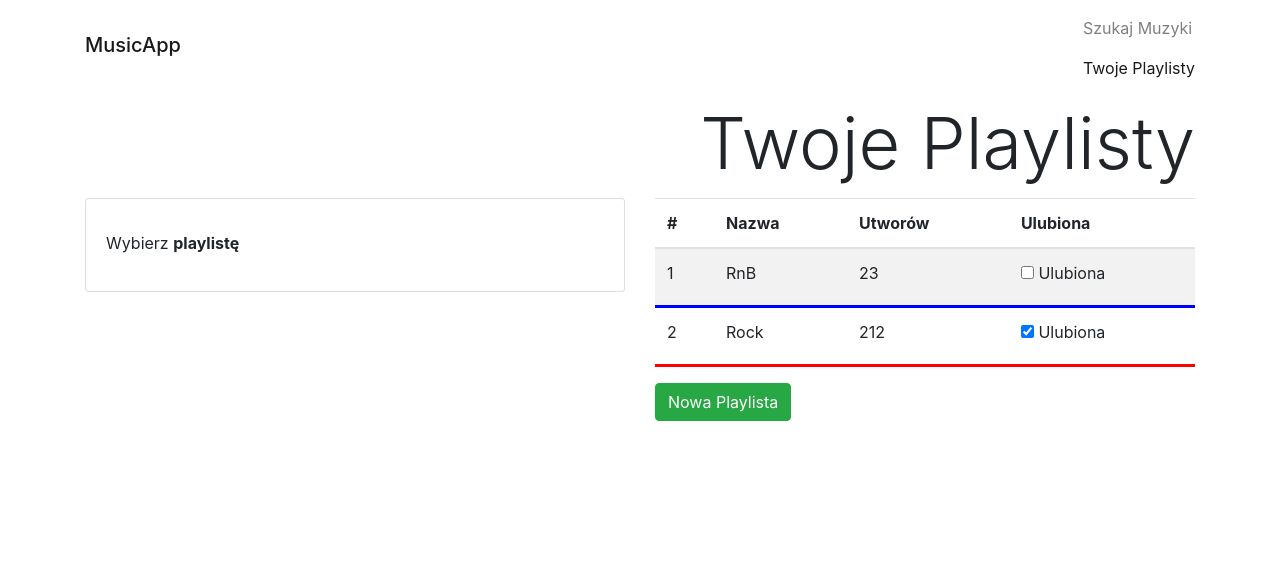
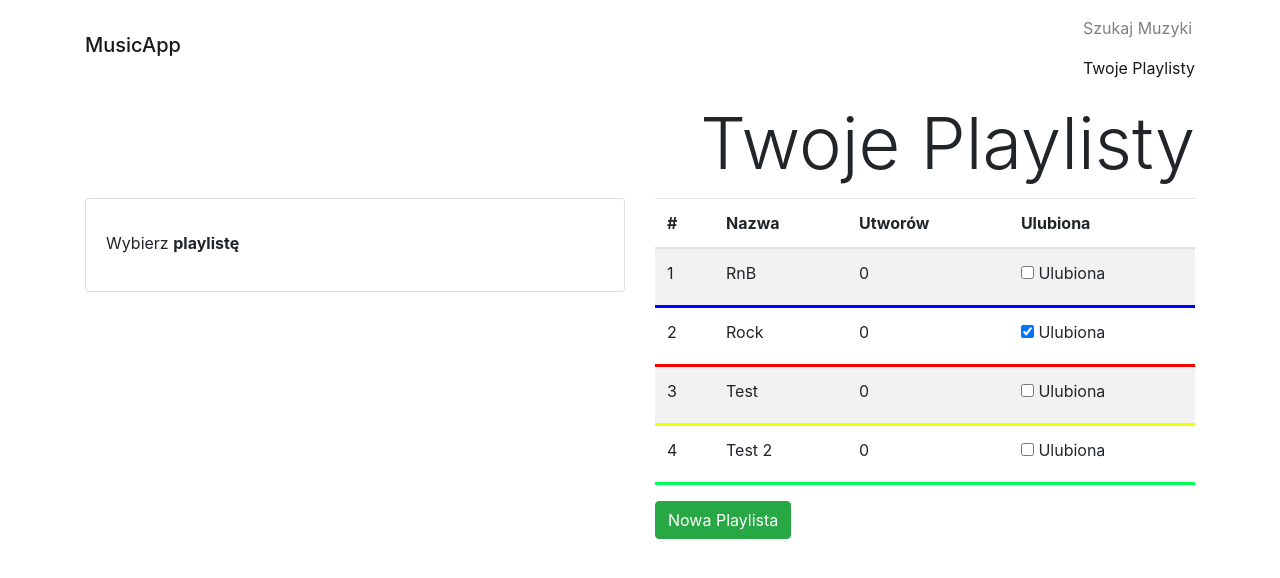
Before and after one commit to gosia-straszewska/music-app, an Angular app: page /playlist in a window 1280 px wide. Shown: the top 578 px of the page. Built offline with nearby package versions, Linux system fonts and the light colour scheme; data requests are answered from the project's data file; sample sign-in values are in the browser's storage.

Commit message:
json server & refactor

```diff
--- /dev/null
+++ b/db.json
@@ -0,0 +1,32 @@
+{
+  "playlists": [{
+      "id": 1,
+      "name": "RnB",
+      "tracks": [],
+      "color": "#0000FF",
+      "favourite": 0
+    },
+    {
+      "id": 2,
+      "name": "Rock",
+      "tracks": [],
+      "color": "#FF0000",
+      "favourite": 1
+    },
+    {
+      "name": "Test",
+      "tracks": [],
+      "color": "#f2ff00",
+      "favourite": false,
+      "id": 3
+    },
+    {
+      "name": "Test 2",
+      "tracks": [],
+      "color": "#00ff55",
+      "favourite": false,
+      "category": "Inna",
+      "id": 4
+    }
+  ]
+}
--- a/package.json
+++ b/package.json
@@ -21,6 +21,7 @@
     "@angular/router": "~10.1.2",
     "bootstrap": "^4.5.2",
     "jquery": "^3.5.1",
+    "json-server-reset": "^1.3.0",
     "rxjs": "~6.6.0",
     "tslib": "^2.0.0",
     "zone.js": "~0.10.2"
--- a/src/app/auth.service.ts
+++ b/src/app/auth.service.ts
@@ -40,7 +40,7 @@ export class AuthService {
     console.log(this.token);
     return this.token;
   }
-// DO ĆWICZENIA POBIERANIA DANYCH Z API
+  // DO ĆWICZENIA POBIERANIA DANYCH Z API
 
   // getData(): any {
   //   const httpOptions = {
@@ -54,7 +54,7 @@ export class AuthService {
   //   };
 
   //   return this.http.get('https://api.spotify.com/v1/albums/4aawyAB9vmqN3uQ7FjRGTy?market=ES', httpOptions)
-  //         .subscribe(res => console.log(res));
+  //         ribe(res => console.log(res));
   // }
 
   authorize(): void {
--- a/src/app/playlists/playlist-detail.component.ts
+++ b/src/app/playlists/playlist-detail.component.ts
@@ -1,6 +1,6 @@
 import { Component, OnInit, Input, Output, EventEmitter } from '@angular/core';
 import { ActivatedRoute, Router } from '@angular/router';
-import { PlaylistsService } from './playlists.service';
+import { PlaylistsService, Playlist } from './playlists.service';
 
 @Component({
   selector: 'app-playlist-detail',
@@ -40,7 +40,11 @@ export class PlaylistDetailComponent implements OnInit {
       // tslint:disable-next-line: radix
       const id = parseInt(params.id);
       if (id) {
-        this.playlist = this.playlistsService.getPlaylist(id);
+        this.playlistsService.getPlaylist(id)
+        .subscribe( (playlist: Playlist) => {
+          this.playlist = playlist;
+        });
+        // this.playlist = Object.assign({}, playlist); // <--- KOPIA DO EDYCJI FORMULARZA
       }
     }
     );
--- a/src/app/playlists/playlist-form.component.ts
+++ b/src/app/playlists/playlist-form.component.ts
@@ -1,6 +1,6 @@
 import { Component, EventEmitter, Input, OnInit, Output } from '@angular/core';
 import { ActivatedRoute, ChildActivationStart, Router } from '@angular/router';
-import { PlaylistsService } from './playlists.service';
+import { PlaylistsService, Playlist } from './playlists.service';
 
 @Component({
   selector: 'app-playlist-form',
@@ -66,8 +66,11 @@ export class PlaylistFormComponent implements OnInit {
     if (!valid) {
       return;
     }
-    this.playlistsService.savePlaylist(playlist);
-    this.router.navigate(['playlist', playlist.id ]);
+    this.playlistsService.savePlaylist(playlist)
+    // tslint:disable-next-line: no-shadowed-variable
+    .subscribe( playlist => {
+      this.router.navigate(['playlist', playlist.id ]);
+    });
   }
 
   constructor(private activeRoute: ActivatedRoute,
@@ -79,8 +82,11 @@ export class PlaylistFormComponent implements OnInit {
       // tslint:disable-next-line: radix
       const id = parseInt(params.id);
       if (id) {
-        const playlist = this.playlistsService.getPlaylist(id);
-        this.playlist = Object.assign({}, playlist); // <--- KOPIA DO EDYCJI FORMULARZA
+        this.playlistsService.getPlaylist(id)
+        .subscribe( (playlist: Playlist) => {
+          this.playlist = playlist;
+          this.playlist = Object.assign({}, playlist); // <--- KOPIA DO EDYCJI FORMULARZA
+        });
       } else {
         this.playlist = this.playlistsService.createPlaylist();
       }
--- a/src/app/playlists/playlists-list.component.ts
+++ b/src/app/playlists/playlists-list.component.ts
@@ -1,4 +1,5 @@
-import { Component, Input, OnInit, Output, EventEmitter } from '@angular/core';
+import { Component, OnInit } from '@angular/core';
+import { PlaylistsService, Playlist } from './playlists.service';
 
 @Component({
   selector: 'app-playlists-list',
@@ -19,7 +20,7 @@ import { Component, Input, OnInit, Output, EventEmitter } from '@angular/core';
         [routerLink]=[playlist.id]>
           <td> {{ i + 1 }} </td>
           <td> {{ playlist.name }} </td>
-          <td> {{ playlist.tracks }} </td>
+          <td> {{ playlist.tracks.length }} </td>
           <td>
             <label><input type="checkbox" [(ngModel)]="playlist.favourite" (click)="$event.stopPropagation()">
             Ulubiona</label>
@@ -35,21 +36,16 @@ import { Component, Input, OnInit, Output, EventEmitter } from '@angular/core';
   `]
 })
 export class PlaylistsListComponent implements OnInit {
-  @Input()
-  playlists;
 
-  @Input()
-  selected;
+  playlists: Playlist[];
 
-  @Output()
-  selectedPlaylist = new EventEmitter<any>();
-
-  select(playlist): void {
-    this.selectedPlaylist.emit(playlist);
-  }
-  constructor() { }
+  constructor( private playlistsService: PlaylistsService) { }
 
   ngOnInit(): void {
+    this.playlistsService.getPlaylistsStrem()
+    .subscribe( (playlists: Playlist[]) => {
+      this.playlists = playlists;
+    });
   }
 
 }
--- a/src/app/playlists/playlists.component.html
+++ b/src/app/playlists/playlists.component.html
@@ -28,8 +28,7 @@
     </div>
     <div class="col">
 
-      <app-playlists-list (selectedPlaylist)="select($event)" [playlists]="playlists" [selected]="selected">
-      </app-playlists-list>
+      <app-playlists-list></app-playlists-list>
 
       <div class="form-group">
         <button class="btn btn-success float-xs-right" [routerLink]="['new']">Nowa Playlista</button>
--- a/src/app/playlists/playlists.component.ts
+++ b/src/app/playlists/playlists.component.ts
@@ -7,40 +7,11 @@ import { PlaylistsService } from './playlists.service';
   styleUrls: ['./playlists.component.scss']
 })
 export class PlaylistsComponent implements OnInit {
-  selected = null;
-  edited: object = {};
-  mode = 'none';
-  playlists;
 
   constructor(
     private playlistsService: PlaylistsService,
     ) {}
 
   ngOnInit(): void {
-    this.playlists = this.playlistsService.getPlaylists();
-  }
-
-  select(playlist): void {
-    if (playlist !== this.selected){
-      this.mode = 'selected';
-      this.selected = playlist;
-    }
-  }
-
-  edit(playlist): void {
-    this.mode = 'edit';
-    this.edited = Object.assign({}, playlist);
-    this.selected = playlist;
-  }
-
-  createNew(): void {
-    this.mode = 'edit';
-    const newPlaylist = this.playlistsService.createPlaylist();
-    this.selected = newPlaylist;
-    this.edited = newPlaylist;
-  }
-
-  save(playlist): void {
-    this.playlistsService.savePlaylist(playlist);
   }
 }
--- a/src/app/playlists/playlists.service.ts
+++ b/src/app/playlists/playlists.service.ts
@@ -1,44 +1,83 @@
-import { Inject, Injectable, Optional } from '@angular/core';
-import playlistsData from './playlists.data';
+import { Injectable } from '@angular/core';
+import { HttpClient } from '@angular/common/http';
+import { AuthService } from '../auth.service';
+import { from as observableFrom, Observable, Subject, Subscription } from 'rxjs';
+import { map, startWith, tap } from 'rxjs/operators';
+
+export interface Playlist {
+      name: string;
+      tracks: any[];
+      color: string;
+      favourite: boolean;
+}
 
 @Injectable({
   providedIn: 'root'
 })
 export class PlaylistsService {
-  playlists = [];
 
-  // tslint:disable-next-line: no-shadowed-variable
-  constructor(@Optional() @Inject('PlaylistsData') playlistsData) {
-    this.playlists = playlistsData === null ? this.playlists : playlistsData;
+
+  constructor( private http: HttpClient, private auth: AuthService) {
+    this.httpOptions = this.auth.httpOptions;
   }
 
-  savePlaylist(playlist): void {
+  playlists;
+  serverUrl = 'http://localhost:3000/playlists/';
+  httpOptions;
+  request: any;
+
+  playlistsStream$ = new Subject<Playlist[]>();
+
+  savePlaylist(playlist): any {
     if (playlist.id){
-      const index = this.playlists.findIndex( oldPlaylist =>
-        oldPlaylist.id === playlist.id
-      );
-      this.playlists.splice(index, 1, playlist);
-      console.log('Zapisano', playlist);
+      this.request = this.http.put(this.serverUrl + playlist.id, playlist);
     } else {
-      playlist.id = Date.now();
-      this.playlists.push(playlist);
+      this.request = this.http.post(this.serverUrl, playlist);
     }
+    return this.request.pipe(
+      map( response => response),
+      // tslint:disable-next-line: no-shadowed-variable
+      tap( playlist => {
+        this.getPlaylists()
+      })
+    )
+    // tslint:disable-next-line: no-shadowed-variable
+    .subscribe( playlist => {
+      this.getPlaylists();
+    });
   }
 
-  createPlaylist(): object {
-    const newPlaylist = {
+  createPlaylist(): Playlist {
+    return {
       name: '',
-      tracks: 0,
+      tracks: [],
       color: '#0000FF',
       favourite: false,
     };
-    return Object.assign({}, newPlaylist);
   }
 
-  getPlaylists(): Array<object>{
-    return this.playlists;
+  getPlaylists(): any {
+    return this.http.get(this.serverUrl)
+    .pipe(
+      map((response) => response)
+    )
+    .subscribe( playlists => {
+      this.playlists = playlists;
+      this.playlistsStream$.next(this.playlists);
+    });
   }
-  getPlaylist(id): Array<object> {
-    return this.playlists.find(playlist => playlist.id === id);
+
+  getPlaylistsStrem(): Observable<any> {
+    if (!this.playlists) {
+        this.getPlaylists();
+    }
+    return this.playlistsStream$.pipe(startWith(this.playlists));
+  }
+
+  getPlaylist(id): Observable<any> {
+    return this.http.get(this.serverUrl + id)
+    .pipe(
+      map( response => response)
+    );
   }
 }
```
Also changed, not shown: server_data.json (added, +19 -0 lines), 1 other file (tests, documents, lock files or other folders).
